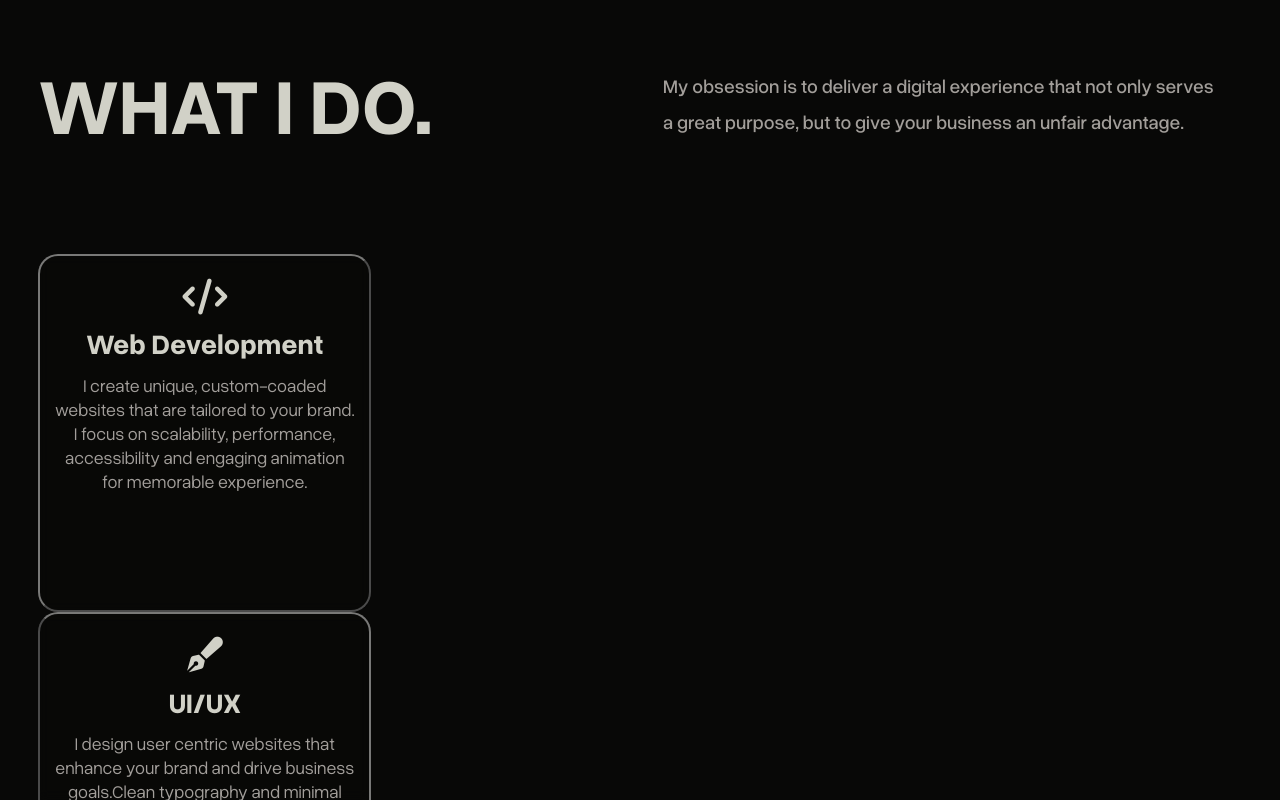
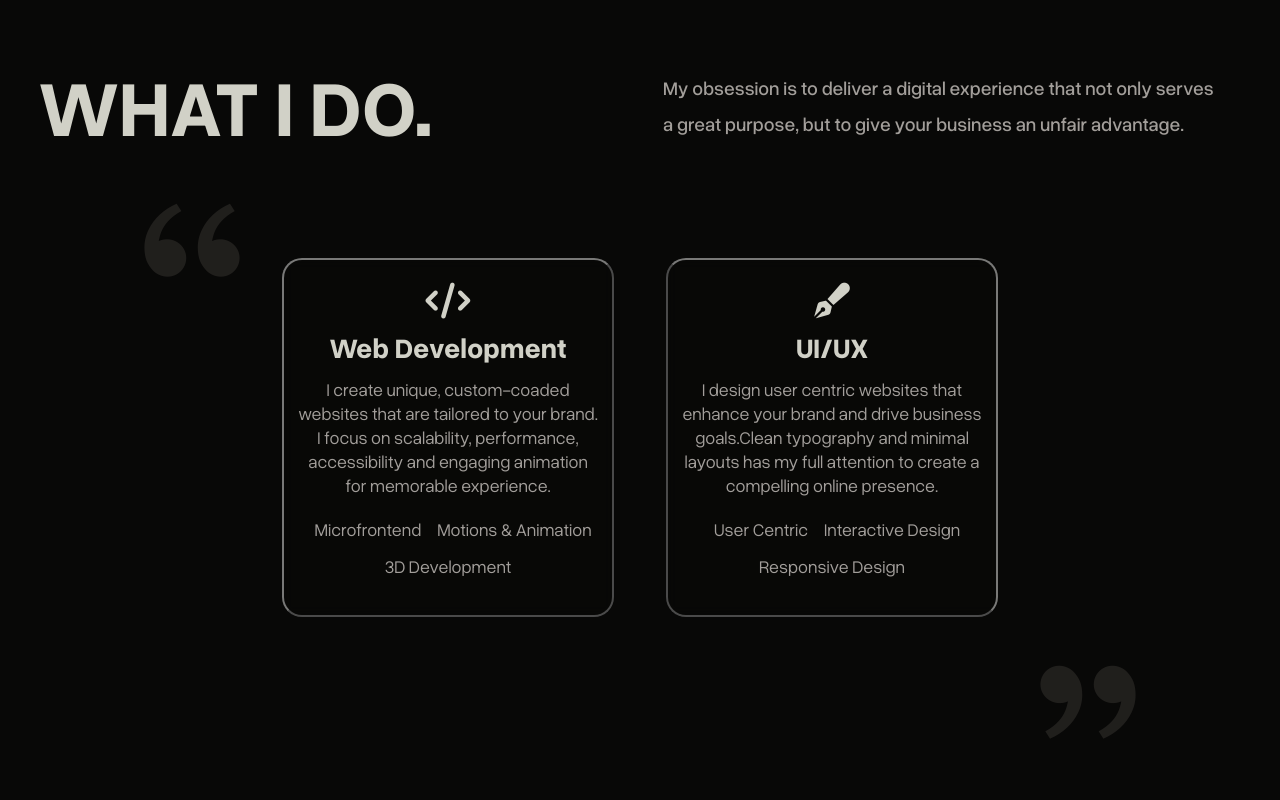
Before and after one commit to callmedipra/PORTFOLIO, a plain HTML site: page index.html in a window 1280 px wide. Shown: the part 1680-2480 px from the top of the page. Drawn offline with nearby package versions, Linux system fonts and the light colour scheme.

Commit message:
Added more Classification of my work and specially what can I deliver to customer.

```diff
--- a/index.html
+++ b/index.html
@@ -4,6 +4,9 @@
     <meta charset="UTF-8">
     <meta name="viewport" content="width=device-width, initial-scale=1.0">
     <title>Portfolio</title>
+    <link
+    href="https://cdn.jsdelivr.net/npm/remixicon@4.2.0/fonts/remixicon.css"
+    rel="stylesheet"/>
     <link rel="stylesheet" href="style.css">
 </head>
 <body>
@@ -119,6 +122,7 @@
                 </div>
             </div>
             <div class="services-2nd-section">
+                <div class="service-container-wrapper">
                     <div class="service-container-one">
                         <div class="development-icon">
                             <i class="fa-solid fa-code"></i>
@@ -129,6 +133,19 @@
                         <div class="development-description">
                             <p>I create unique, custom-coaded websites that are tailored to your brand. I focus on scalability, performance, accessibility and engaging animation for memorable experience.</p>
                         </div>
+                        <div class="more-classification">
+                            <div class="more-sec-one">
+                                <ul>
+                                    <li>Microfrontend</li>
+                                    <li>Motions & Animation</li>
+                                </ul>
+                            </div>
+                            <div class="more-sec-two">
+                                <ul>
+                                    <li>3D Development</li>
+                                </ul>
+                            </div>
+                        </div>
                     </div>
                     <div class="service-container-two">
                         <div class="development-icon-two">
@@ -138,11 +155,29 @@
                             <h6>ui/ux</h6>
                         </div>
                         <div class="development-description-two">
-                        <p>I design user centric websites that enhance your brand and drive business goals.Clean typography and minimal layouts has my full attention to create a compelling online presence</p>
+                            <p>I design user centric websites that enhance your brand and drive business goals.Clean typography and minimal layouts has my full attention to create a compelling online presence.</p>
+                        </div>
+                        <div class="more-classification-two">
+                            <div class="more-sec-two-one">
+                                <ul>
+                                    <li>User Centric</li>
+                                    <li>Interactive Design</li>
+                                </ul>
+                            </div>
+                            <div class="more-sec-two-two">
+                                <ul>
+                                    <li>Responsive Design</li>
+                                </ul>
                             </div>
                         </div>
-                <div class="service-circle-one"></div>
-                <div class="service-circle-two"></div>
+                    </div>
+                </div>
+            </div>
+            <div class="service-quotes-one">
+                <i class="ri-double-quotes-l"></i>
+            </div>
+            <div class="service-quotes-two">
+                <i class="ri-double-quotes-r"></i>
             </div>
         </div>
     </div>
```
Lines whose indentation alone changed are shown as unchanged.
